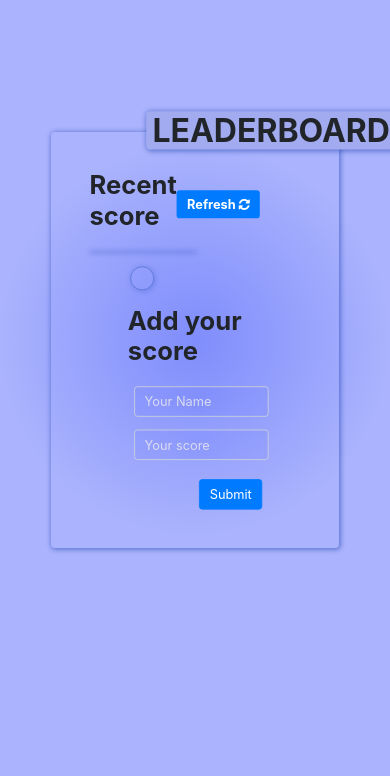
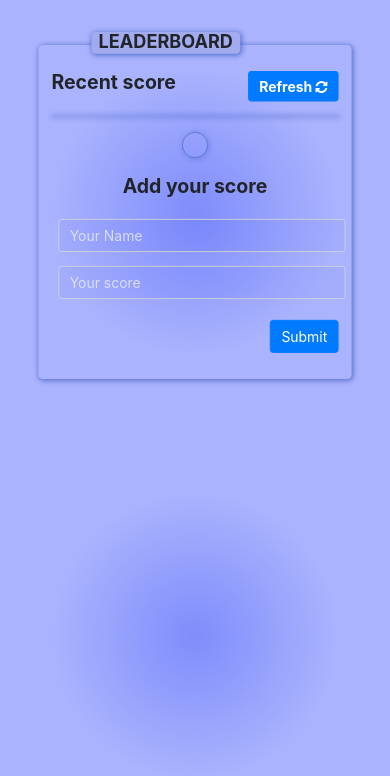
Before and after one commit to andersonlebon/leaderboard, a website built with webpack: page src/index.html in a window 390 px wide. Built offline with nearby package versions, Linux system fonts and the light colour scheme; no server answers.

Commit message:
finish the mobile version

```diff
--- a/src/index.html
+++ b/src/index.html
@@ -18,7 +18,7 @@
   </head>
   <body>
     <main class="container d-flex flex-column justify-content-center">
-      <section class="container p-5">
+      <section class="container">
         <h1 class="leader font-weight-bold px-2">LEADERBOARD</h1>
 
         <div
--- a/src/sass/style.scss
+++ b/src/sass/style.scss
@@ -14,6 +14,7 @@ main {
   section {
     box-shadow: 1px 1px 6px 1px rgba(6, 48, 163, 0.486);
     border-radius: 5px;
+    padding: 50px;
 
     position: relative;
     .leader {
@@ -84,7 +85,40 @@ input {
 }
 
 @media only screen and (max-width: 995px) {
+  main {
+    padding: 20px 0;
+    transform: scale(0.87) !important;
+    .title {
+      margin: 0;
+      .refrech {
+        font-size: 13px;
+        padding: 0.45rem 0.65rem;
+      }
+    }
+    section {
+      padding: 30px 20px;
+      .leader {
+        font-size: 1.3rem;
+        position: absolute;
+        left: 17%;
+        top: -15px;
+      }
+    }
+  }
   .main-container {
     flex-direction: column !important;
+    .refrech {
+      font-size: 10px;
+    }
+    div {
+      width: 100% !important;
+    }
+    form {
+      padding: 0 !important;
+    }
+    h2 {
+      font-size: 1.4rem;
+      text-align: center;
+    }
   }
 }
```
Also changed, not shown: src/sass/style.css, 1 other file.
